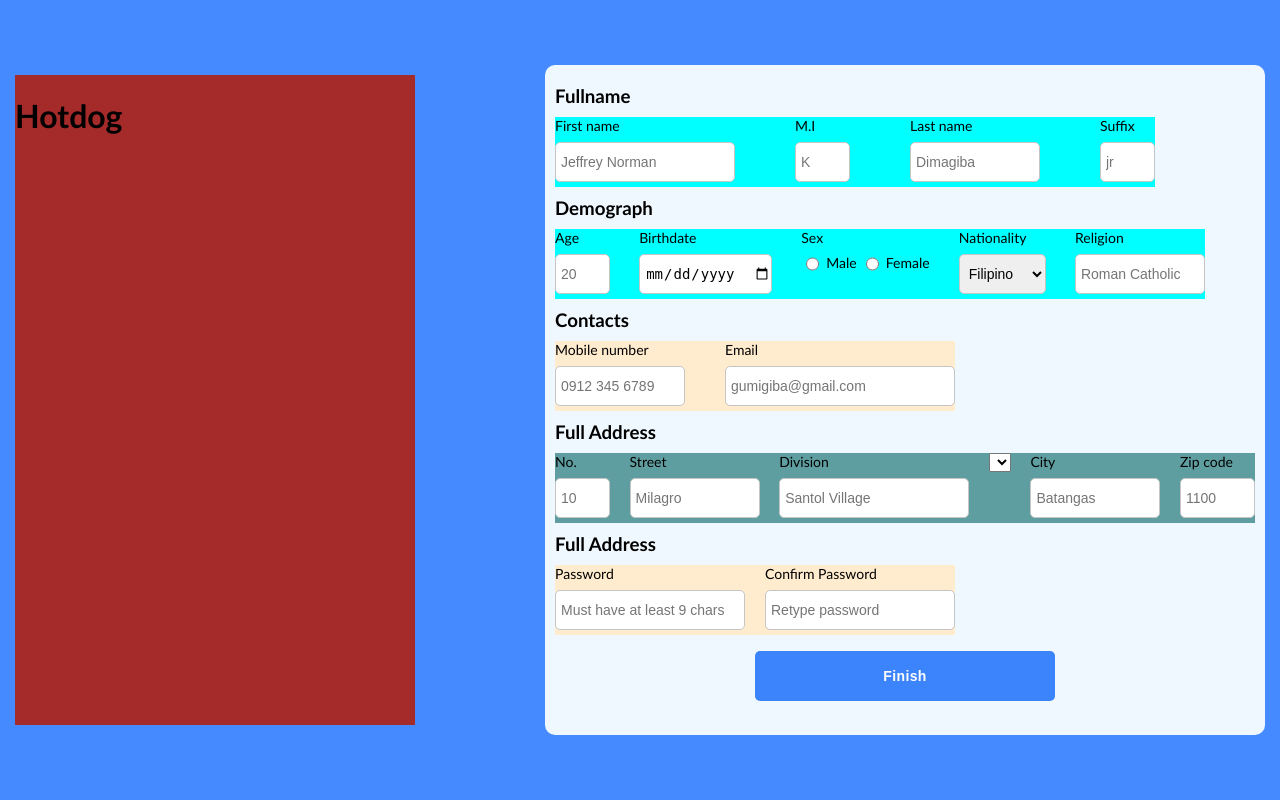
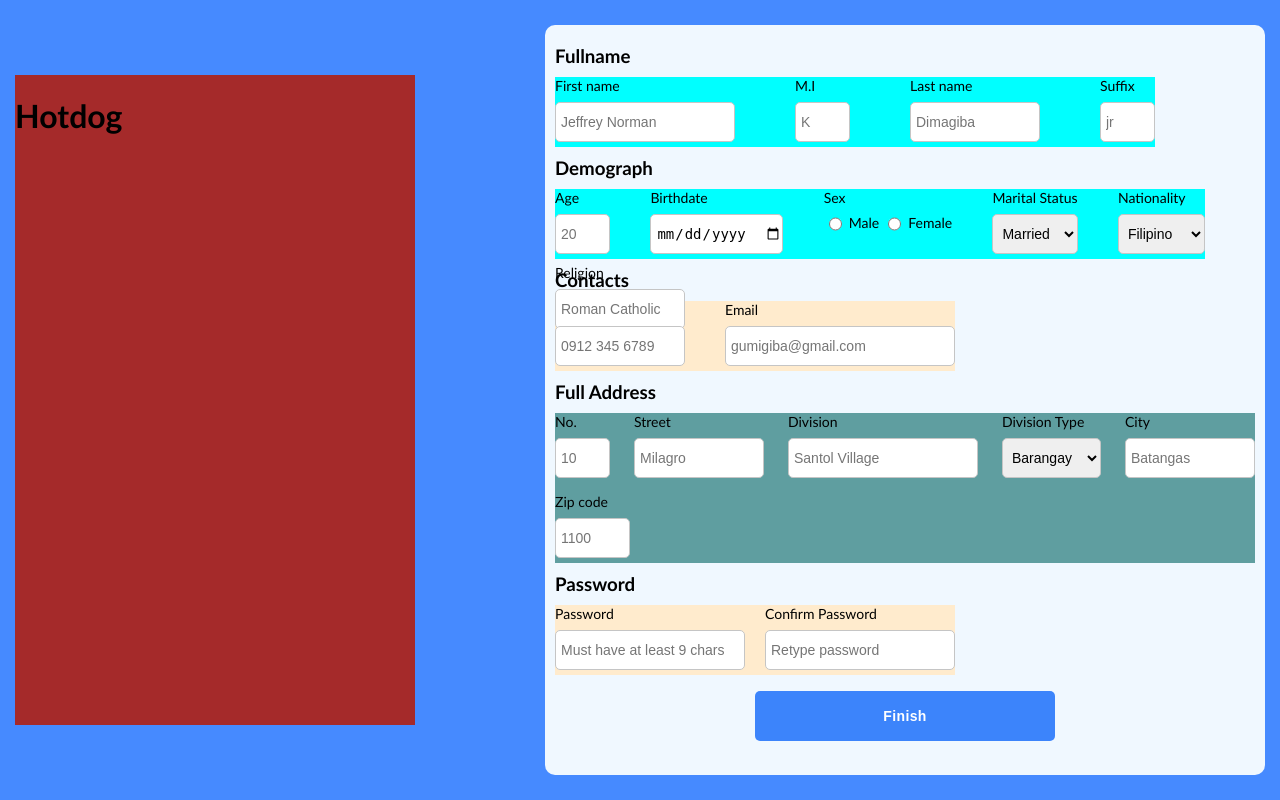
Before and after one commit to n-ginan/Project-Green-Cross, a Flask app: template src/templates/credential.html in a window 1280 px wide. Run offline with Flask 3, Linux system fonts and the light colour scheme; the template is opened without the code that fills it, so the values that code supplies are empty.

Commit message:
refactor: Refactored the database schema and finished the fetch api design for credentials

```diff
--- a/requirements.txt
+++ b/requirements.txt
@@ -1,8 +1,11 @@
 -i https://pypi.org/simple
 blinker==1.9.0; python_version >= '3.9'
 click==8.1.8; python_version >= '3.7'
+dnspython==2.7.0; python_version >= '3.9'
 flask==3.1.0; python_version >= '3.9'
+flask-login==0.6.3; python_version >= '3.7'
 itsdangerous==2.2.0; python_version >= '3.8'
 jinja2==3.1.5; python_version >= '3.7'
 markupsafe==3.0.2; python_version >= '3.9'
+pymongo==4.10.1; python_version >= '3.8'
 werkzeug==3.1.3; python_version >= '3.9'
--- a/src/static/css/login.css
+++ b/src/static/css/login.css
@@ -29,7 +29,7 @@ h3 {
 
 .input-credential-card {
     background-color: aliceblue;
-    height: 650px;
+    height: 730px;
     width: 700px;
     border-radius: 10px;
     display: flex;
@@ -39,8 +39,8 @@ h3 {
 
 .mobile-section, .email-section, .first-name-section, .middle-initial-section,
 .last-name-section, .suffix-section, .age-section, .birth-section, .nationality-section,
-.religion-section, .sex-section, .house-number-section, .street-section, .division-section,
-.city-section, .zip-code-section, .password-section, .confirm-password-section {
+.religion-section, .sex-section, .house-number-section, .street-section, .division-section, .marital-section,
+.division-type-div, .city-section, .zip-code-section, .password-section, .confirm-password-section {
     display: flex;
     flex-direction: column;
     align-content: space-around;
@@ -85,7 +85,7 @@ h3 {
 
 .address-row {
     background-color: cadetblue;
-    height: 70px;
+    height: 150px;
     display: flex;
     flex-wrap: wrap;
     justify-content: space-between;
@@ -166,7 +166,7 @@ h3 {
     border: 0px;
 }
 
-.first-name, .middle-initial, .last-name, .suffix, .age, .birth, .nationality, .mobile-number,
+.first-name, .middle-initial, .last-name, .suffix, .age, .birth, .nationality, .mobile-number, .division-type, .marital-status,
 .email, .street, .division, .house-number, .city, .region, .zip-code, .religion, .credential-password, .confirm-password {
     height: 40px;
     font-size: 14px;
--- a/src/static/js/events/login.js
+++ b/src/static/js/events/login.js
@@ -144,19 +144,32 @@ function credential() {
                 "Cache-Control": "no-store"
             },
             body: JSON.stringify({
-                "full_name": `${formData["first_name"]} ${formData["middle_initial"]}. ${formData["last_name"]} ${formData["suffix"]}`,
+                "name": {
+                    "first_name": formData["first_name"],
+                    "middle_initial": formData["middle_initial"],
+                    "last_name": formData["last_name"],
+                    "suffix": formData["suffix"]
+                },
                 "demograph": {
                     "age": formData["age"],
                     "birthdate": formData["birth"],
                     "sex": formData["sex"],
+                    "marital_status": formData["marital_status"],
                     "nationality": formData["nationality"],
                     "religion": formData["religion"]
+                },
+                "address": {
+                    "house_number": formData["house_number"],
+                    "street": formData["street"],
+                    "division": formData["division"],
+                    "division_type": formData["division_type"],
+                    "city": formData["city"],
+                    "zip_code": formData["zip_code"]
                 },
                 "contact": {
                     "mobile_number": formData["mobile_number"],
                     "email": formData["email"]
-                },
-                "full_address": `${formData["house_number"]} ${formData["street"]} street, ${divisionOrder(formData["division_name"], formData["division_type"])}\n${formData["city"]} ${formData["zip_code"]}`
+                }
             })
         }
     })
--- a/src/templates/admin-dashboard.html
+++ b/src/templates/admin-dashboard.html
@@ -11,6 +11,7 @@
         <div class="dashboard-header">
             <h2>Admin Dashboard</h2>
         </div>
+        <input type="button" id="addEmployeeButton" class="add-employee-button" value="Employee Options">
         <div class="doctor-section">
             <h2>Doctor Section</h2>
         </div>
--- a/src/templates/credential.html
+++ b/src/templates/credential.html
@@ -50,6 +50,14 @@
                                 <input type="radio" name="sex" class="female-radio" id="femaleRadio">Female</input>
                             </div>
                         </div>
+                        <div class="marital-section">
+                            <label for="marital_status">Marital Status</label>
+                            <select name="marital_status" class="marital-status" id="maritalStatus">
+                                <option value="married">Married</option>
+                                <option value="divorced">Divorced</option>
+                                <option value="single">Single</option>
+                            </select>
+                        </div>
                         <div class="nationality-section">
                             <label for="nationality">Nationality</label>
                             <select name="nationality" class="nationality" id="nationality">
@@ -89,9 +97,12 @@
                             <label for="division">Division</label>
                             <input type="textbox" name="division_name" class="division" id="division" placeholder="Santol Village" required>
                         </div>
-                        <div class="division-type">
+                        <div class="division-type-div">
+                            <label for="division_type">Division Type</label>
                             <select name="division_type" class="division-type" id="divisionType">
-                                <option value="Baran">
+                                <option value="barangay">Barangay</option>
+                                <option value="subdivision">Subdivision</option>
+                                <option value="village">Village</option>
                             </select>
                         </div>
                         <div class="city-section">
@@ -103,7 +114,7 @@
                             <input type="textbox" name="zip_code" class="zip-code" id="zip_code" placeholder="1100" required>
                         </div>
                     </div>
-                    <h3>Full Address</h3>
+                    <h3>Password</h3>
                     <div class="password-row">
                         <div class="password-section">
                             <label for="password">Password</label>
```
Also changed, not shown: DEVLOGS.md (+4 -0 lines), design/flowchart.png, design/schema.png.
